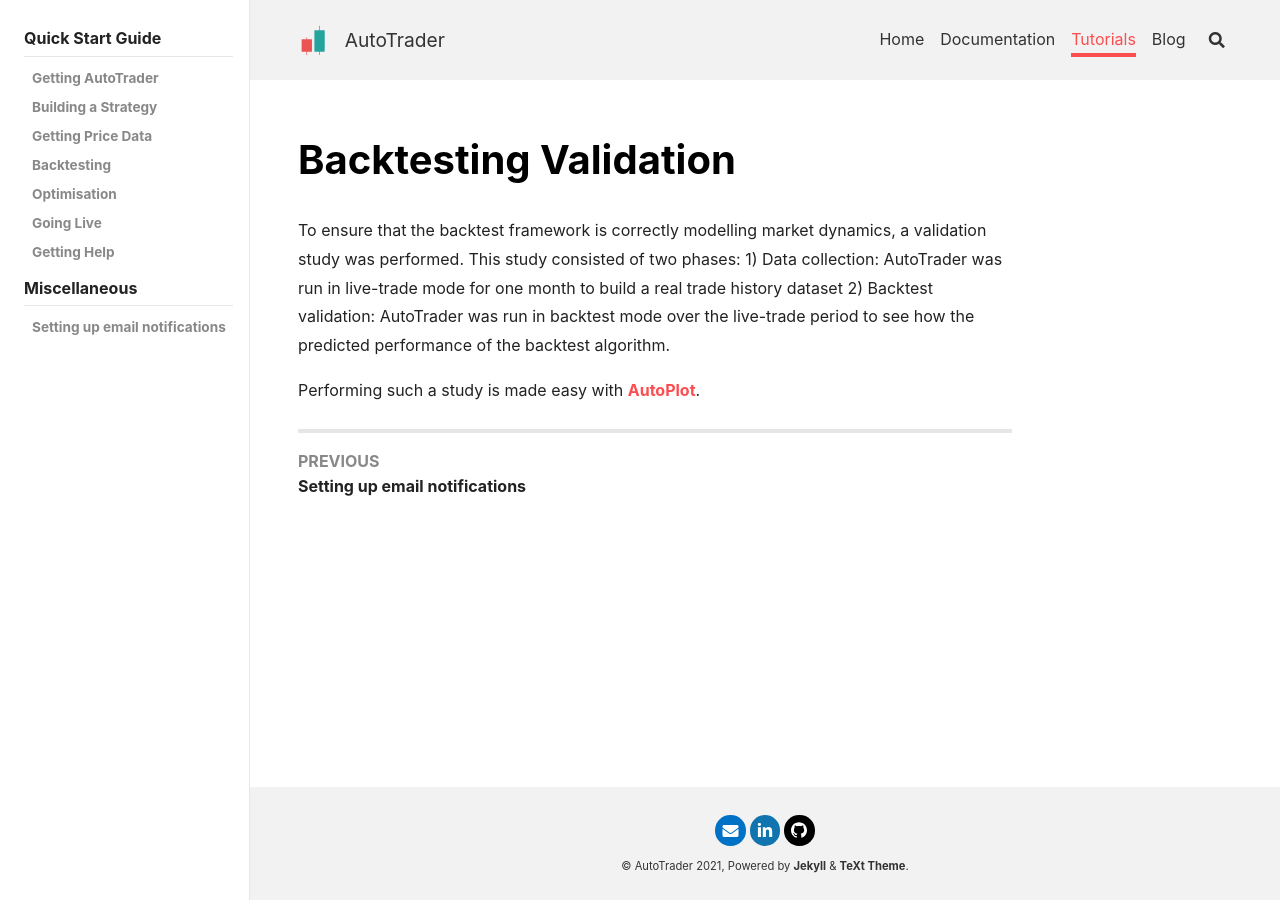
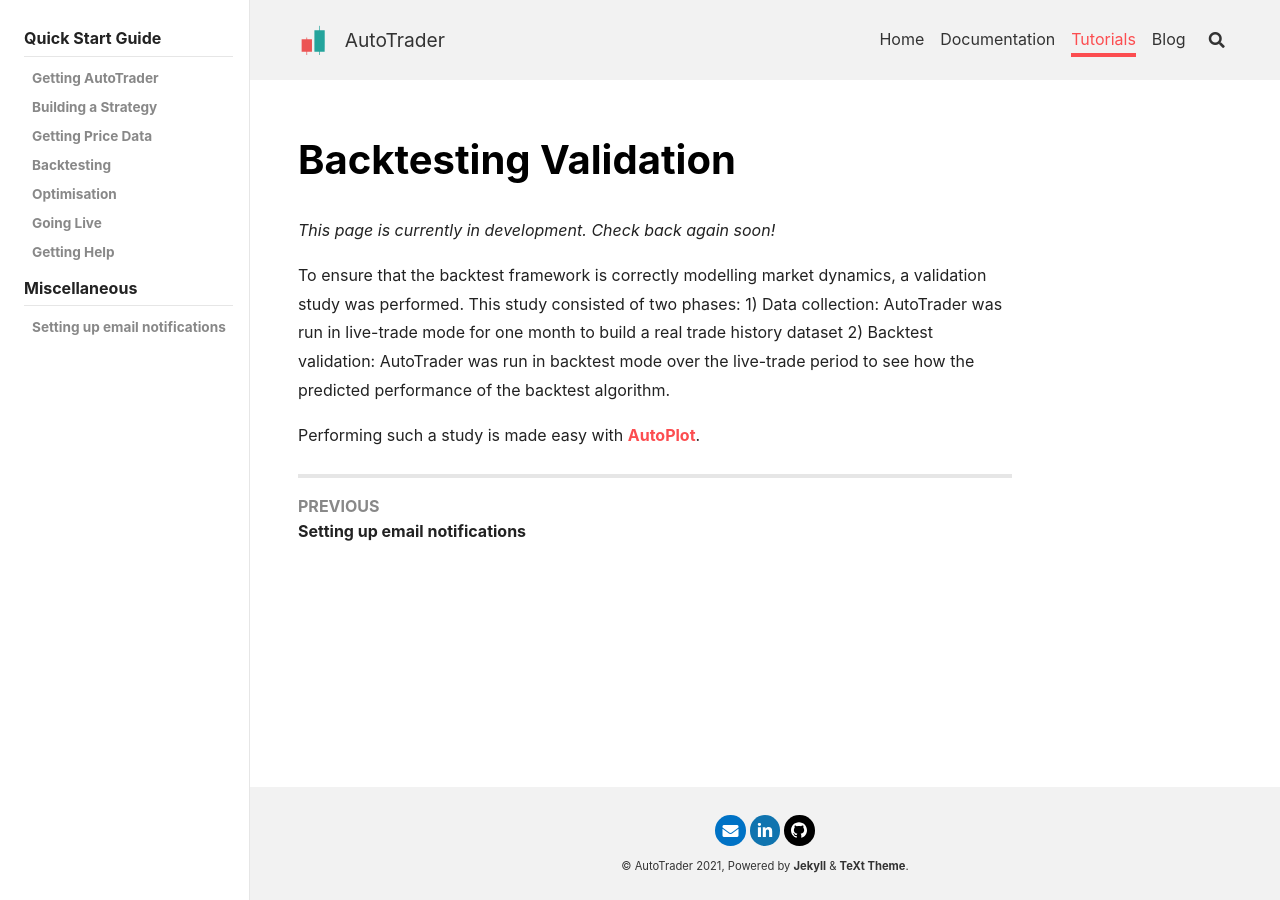
Before and after one commit to kieran-mackle/AutoTrader, a Jekyll site: the page built from content/_tutorials/validation.md, in a window 1280 px wide. Built offline with Jekyll 4.4.1, drawn with Linux system fonts in a browser that asks for light colours; nearby versions of some CDN libraries.

Commit message:
Update validation.md

```diff
--- a/content/_tutorials/validation.md
+++ b/content/_tutorials/validation.md
@@ -2,6 +2,8 @@
 title: Backtesting Validation
 permalink: tutorials/validation
 ---
+*This page is currently in development. Check back again soon!*
+
 
 
 To ensure that the backtest framework is correctly modelling market dynamics, a validation study was performed. This
```
